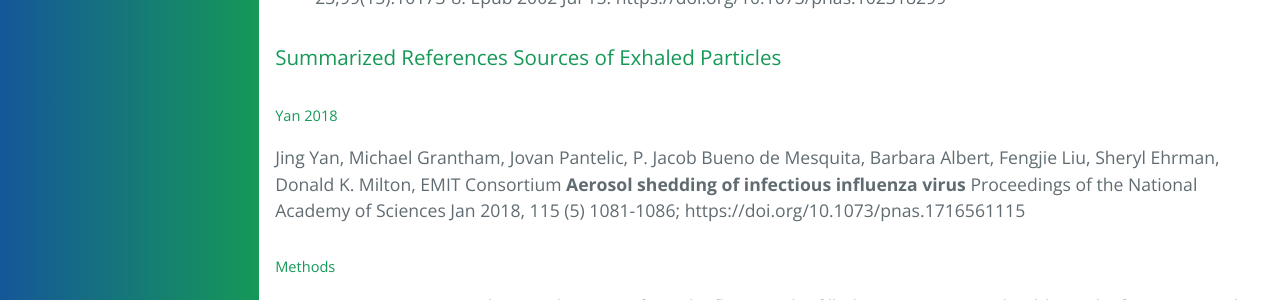
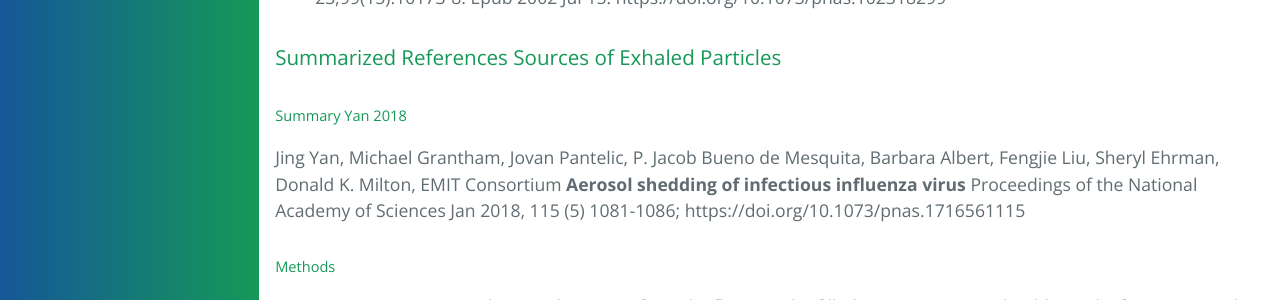
Before and after one commit to forestgrape/coronavirus, a Jekyll site: the page built from 5_epidemiological/transmission.md, in a window 1280 px wide and 900 px high, scrolled down 16712 px. Shown: the part 155-455 px from the top of the window. Built offline with Jekyll 4.4.1, drawn with Linux system fonts in a browser that asks for light colours; our own code applies the rules of GitHub Pages for plain Markdown files.

Commit message:
formulation

```diff
--- a/5_epidemiological/transmission.md
+++ b/5_epidemiological/transmission.md
@@ -197,7 +197,7 @@
 * Larger particles i.e. droplet are mostly spread at coughing and speaking. Coughing yields mostly particles from the upper respiratory tract.
 * Small particles from the lower respiratory tract (<1 micro meter) are generated from breathing alone and their generation does not require speaking or coughing. [Larsson et al](#larsson) identified the origins by analyzing the lipid composition of the particles.
 * [Fabian et al](#fabian) describes that the number of particles exhaled is very individual. Differences greater than a factor of 500 were observed. Data indicate a  positive correlation with age. 24% of participants exhaled 81% of all measured exhaled particles.
-* [Milton et al](#yan-2018) observed that the aerosol amount exhaled correlated both with coughing and BMI. Coughing correlated with RNA shedding. However, with breathing and speaking alone, there are small infectious aerosols exhaled too.
+* [Milton et al](#summary-yan-2018) observed that the aerosol amount exhaled correlated both with coughing and BMI. Coughing correlated with RNA shedding. However, with breathing and speaking alone, there are small infectious aerosols exhaled too.
 
 That small particulates are exhaled upon breathing alone from the deep lungs, combined with the observations that in the deep lungs the SARS-CoV-2 receptor ACE2 is highly available, means that Covid-19 can be transmitted with breathing alone.
 
@@ -520,7 +520,7 @@
 
 
 ### Summarized References Sources of Exhaled Particles
-##### Yan 2018
+##### Summary Yan 2018
 Jing Yan, Michael Grantham, Jovan Pantelic, P. Jacob Bueno de Mesquita, Barbara Albert, Fengjie Liu, Sheryl Ehrman, Donald K. Milton, EMIT Consortium
 **Aerosol shedding of infectious influenza virus**
 Proceedings of the National Academy of Sciences Jan 2018, 115 (5) 1081-1086; https://doi.org/10.1073/pnas.1716561115
```
